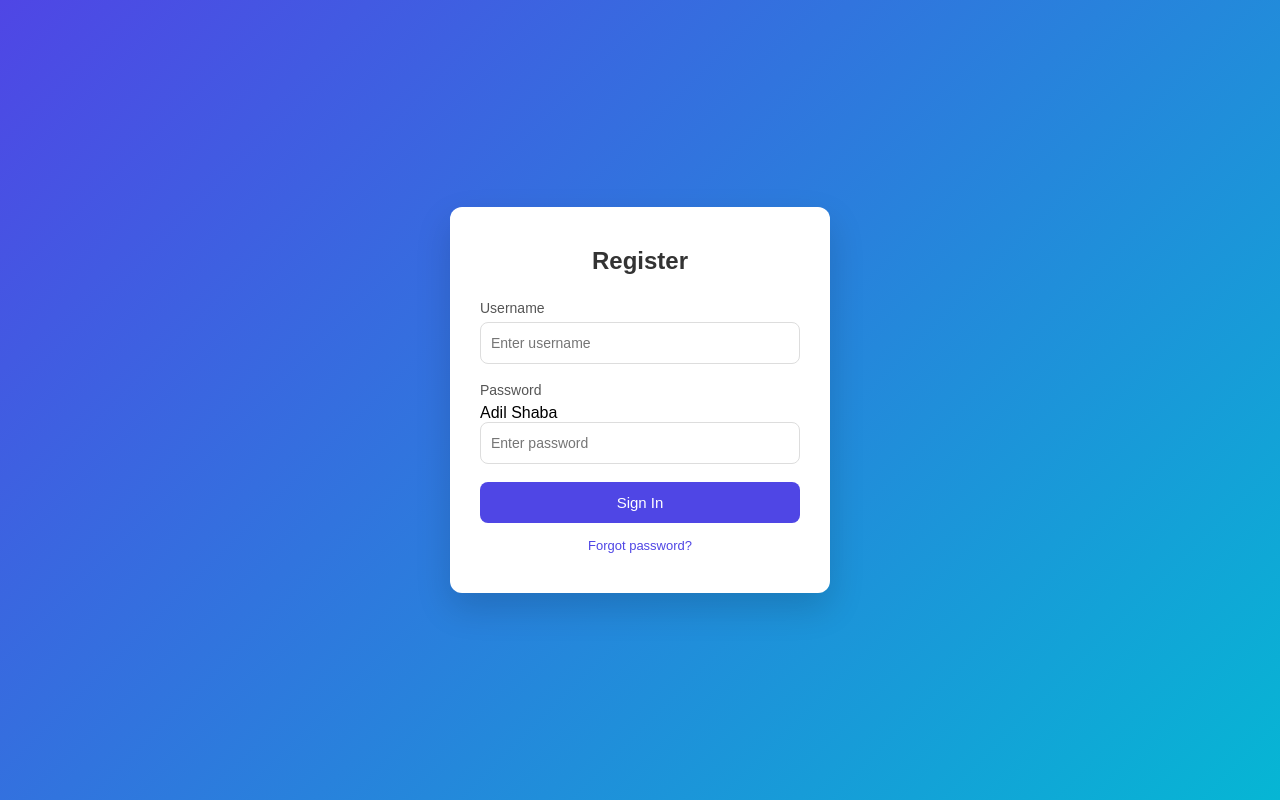
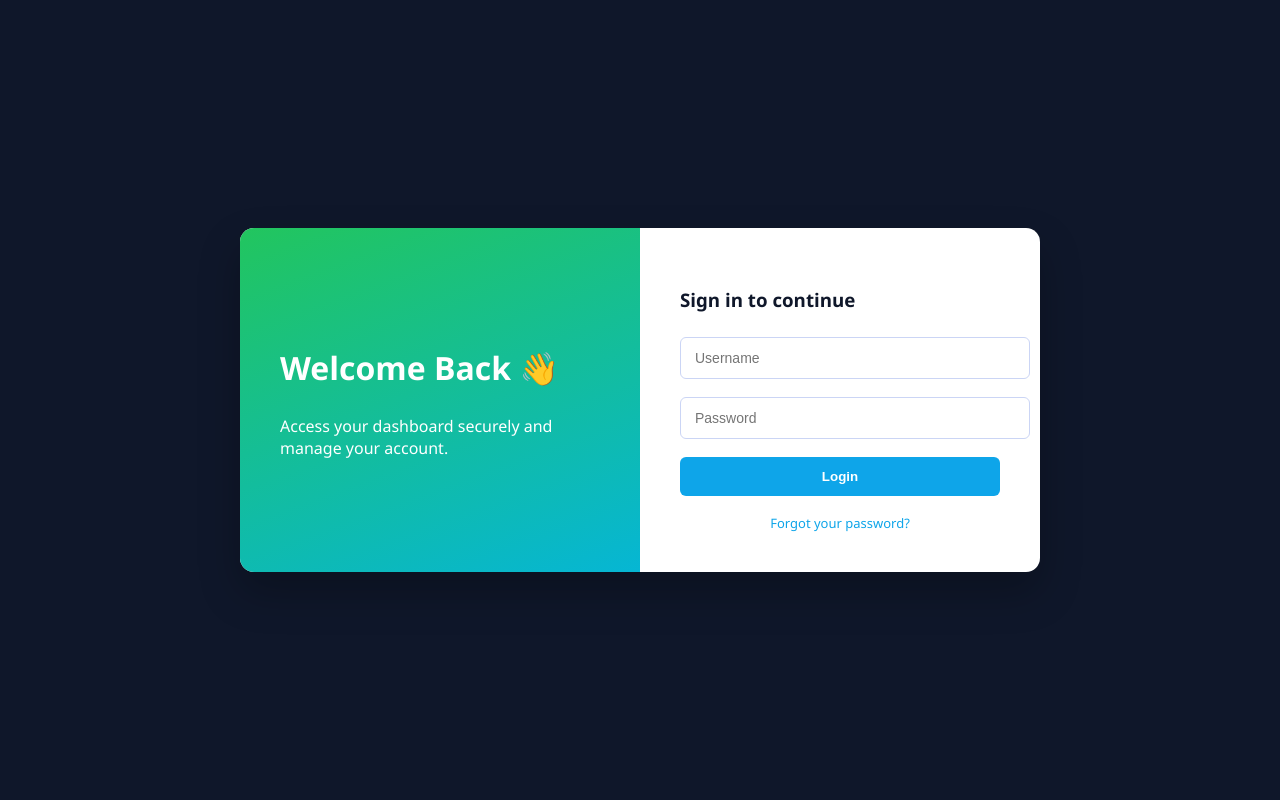
Before and after one commit to adil-shabab/testing-merging, a plain HTML site: page index.html in a window 1280 px wide. Drawn offline with Linux system fonts and the light colour scheme.

Commit message:
changed complete html

```diff
--- a/index.html
+++ b/index.html
@@ -3,33 +3,138 @@
 <head>
     <meta charset="UTF-8">
     <meta name="viewport" content="width=device-width, initial-scale=1.0">
-    <title>Login</title>
+    <title>User Login</title>
 
-    <link rel="stylesheet" href="style.css">
+    <style>
+        body {
+            margin: 0;
+            font-family: "Segoe UI", Tahoma, Geneva, Verdana, sans-serif;
+            background: #0f172a;
+            display: grid;
+            place-items: center;
+            height: 100vh;
+            color: #1e293b;
+        }
+
+        .auth-wrapper {
+            display: grid;
+            grid-template-columns: 1fr 1fr;
+            width: 800px;
+            max-width: 95%;
+            background: #ffffff;
+            border-radius: 14px;
+            overflow: hidden;
+            box-shadow: 0 20px 40px rgba(0,0,0,0.25);
+        }
+
+        .auth-banner {
+            background: linear-gradient(160deg, #22c55e, #06b6d4);
+            padding: 40px;
+            color: white;
+            display: flex;
+            flex-direction: column;
+            justify-content: center;
+        }
+
+        .auth-banner h1 {
+            margin-bottom: 10px;
+        }
+
+        .auth-form {
+            padding: 40px;
+        }
+
+        .auth-form h3 {
+            margin-bottom: 25px;
+            color: #0f172a;
+        }
+
+        .input-box {
+            margin-bottom: 18px;
+        }
+
+        .input-box input {
+            width: 100%;
+            padding: 12px 14px;
+            border-radius: 6px;
+            border: 1px solid #cbd5f5;
+            font-size: 14px;
+        }
+
+        .input-box input:focus {
+            outline: none;
+            border-color: #06b6d4;
+            box-shadow: 0 0 0 2px rgba(6,182,212,0.15);
+        }
+
+        .submit-btn {
+            width: 100%;
+            padding: 12px;
+            background: #0ea5e9;
+            border: none;
+            color: white;
+            border-radius: 6px;
+            font-weight: 600;
+            cursor: pointer;
+        }
+
+        .submit-btn:hover {
+            background: #0284c7;
+        }
+
+        .footer-text {
+            margin-top: 18px;
+            font-size: 13px;
+            text-align: center;
+        }
+
+        .footer-text a {
+            color: #0ea5e9;
+            text-decoration: none;
+        }
+
+        @media (max-width: 700px) {
+            .auth-wrapper {
+                grid-template-columns: 1fr;
+            }
+
+            .auth-banner {
+                display: none;
+            }
+        }
+    </style>
 </head>
 <body>
 
-    <div class="login-container">
-        <h2>Register</h2>
+    <div class="auth-wrapper">
 
-        <form method="POST" action="#">
-            <div class="form-group">
-                <label>Username</label>
-                <input type="text" name="username" placeholder="Enter username" required>
+        <div class="auth-banner">
+            <h1>Welcome Back 👋</h1>
+            <p>Access your dashboard securely and manage your account.</p>
+        </div>
+
+        <div class="auth-form">
+            <h3>Sign in to continue</h3>
+
+            <form action="#" method="POST">
+
+                <div class="input-box">
+                    <input type="text" name="username" placeholder="Username" required>
+                </div>
+
+                <div class="input-box">
+                    <input type="password" name="password" placeholder="Password" required>
+                </div>
+
+                <button class="submit-btn">Login</button>
+
+            </form>
+
+            <div class="footer-text">
+                <a href="#">Forgot your password?</a>
             </div>
+        </div>
 
-            <div class="form-group">
-                <label>Password</label>
-                <span>Adil Shaba </span>
-                <input type="password" name="password" placeholder="Enter password" required>
-            </div>
-
-            <button type="submit" class="login-btn">Sign In</button>
-        </form>
-
-        <div class="extra-links">
-            <p><a href="#">Forgot password?</a></p>
-        </div>
     </div>
 
 </body>
```
